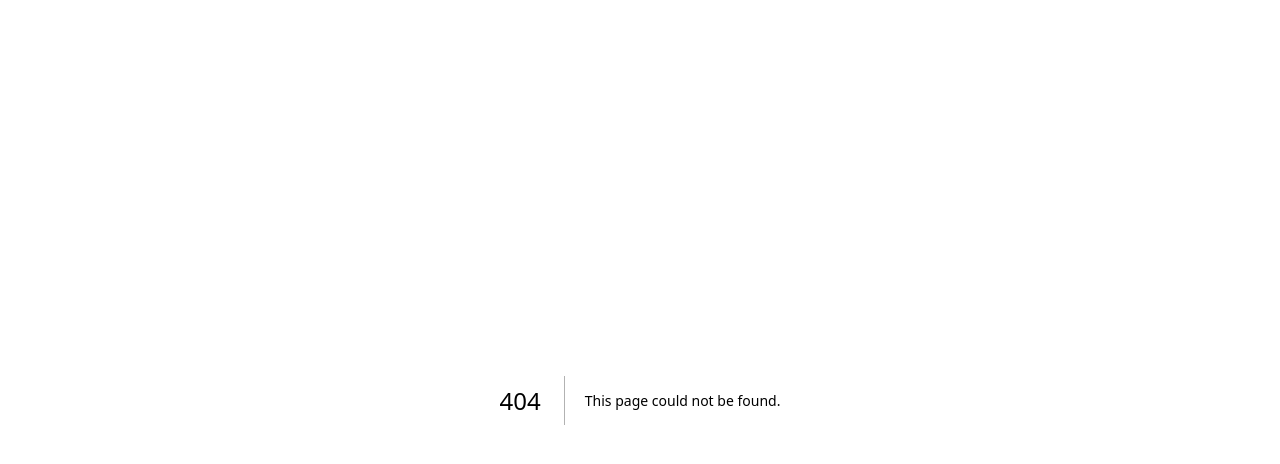
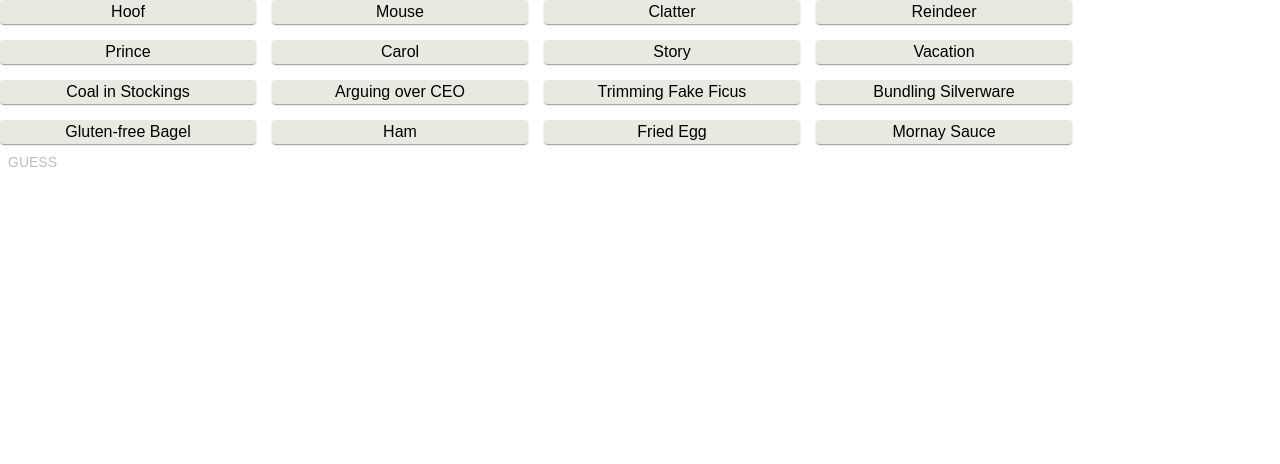
Before and after one commit to smb510/worm-puzzle, a Next.js app: page /connections in a window 1280 px wide. Before the commit this address had no page. Shown: the top 464 px of the page. Built offline with nearby package versions, Linux system fonts and the light colour scheme; what @mui/material-nextjs would draw is missing.

Commit message:
mostly working connections

```diff
--- /dev/null
+++ b/app/connections/Category.tsx
@@ -0,0 +1,16 @@
+import { Grid2, Paper } from "@mui/material"
+import { Category } from "./page"
+
+export default function CatRow({ category }: {
+    category: Category,
+}) {
+    return <Grid2 size={4} display="flex" key={category.color}>
+        <Paper
+            sx={{
+                textAlign: 'center',
+                backgroundColor: category.color,
+                color: "black",
+            }}
+        >{category.category}</Paper>
+    </Grid2 >
+}
--- /dev/null
+++ b/app/connections/Row.tsx
@@ -0,0 +1,14 @@
+"use client";
+
+import { TileData } from './Tile';
+import Tile from './Tile';
+import { Grid2 } from "@mui/material";
+
+export default function Row({ rowData, onTileSelected }: {
+    rowData: TileData[],
+    onTileSelected: (tile: TileData) => boolean
+}) {
+    return <Grid2 display="flex" size={4} columnGap={2}>
+        {rowData.map((v) => <Tile onSelected={onTileSelected} key={v.text} data={v} />)}
+    </Grid2>
+}
--- /dev/null
+++ b/app/connections/Tile.tsx
@@ -0,0 +1,39 @@
+"use client";
+import { Paper } from "@mui/material";
+import { Color } from "./page"
+
+export class TileData {
+    text: string;
+    row: number;
+    col: number;
+    color: Color;
+    selected: boolean;
+
+    constructor(text: string, row: number, col: number, color: Color, selected: boolean) {
+        this.text = text;
+        this.row = row;
+        this.col = col;
+        this.color = color;
+        this.selected = selected;
+    }
+}
+
+export default function Tile({ data, onSelected }: {
+    data: TileData,
+    onSelected: (data: TileData) => boolean
+}) {
+    return <Paper
+        sx={{
+            width: '20%',
+            textAlign: 'center',
+            backgroundColor: data.selected ? "#5a594f" : "#e9e9e1",
+            color: "black",
+        }}
+        onClick={(_) => {
+            data.selected = !data.selected
+            if (!onSelected(data)) {
+                data.selected = !data.selected
+            }
+        }}
+    >{data.text}</Paper>
+}
--- /dev/null
+++ b/app/connections/page.tsx
@@ -0,0 +1,200 @@
+"use client";
+import { Box, Button, Grid2 } from "@mui/material";
+import { TileData } from "./Tile";
+import Row from "./Row";
+import { useState } from 'react';
+import CatRow from "./Category";
+
+export enum Color {
+    Purple = "#B283C1",
+    Blue = "#b4c3eb",
+    Green = "#A3BE66",
+    Yellow = "#F5E07E",
+}
+
+export interface Category {
+    color: Color,
+    category: String
+}
+
+const categories: Category[] = [
+    {
+        color: Color.Purple,
+        category: "\"'Twas the night before christmas\" line-enders"
+    },
+    {
+        color: Color.Blue,
+        category: "Christmas _____"
+    },
+    {
+        color: Color.Green,
+        category: "Biddle Family Christmas Traditions"
+    },
+    {
+        color: Color.Yellow,
+        category: "Eggs Benedicts Substitutions"
+    }
+]
+
+
+const items = [
+    // purple
+    {
+        text: "Hoof",
+        color: Color.Purple
+    },
+    {
+        text: "Mouse",
+        color: Color.Purple
+    },
+    {
+        text: "Clatter",
+        color: Color.Purple
+    },
+    {
+        text: "Reindeer",
+        color: Color.Purple
+    },
+
+    // blue
+    {
+        text: "Prince",
+        color: Color.Blue
+    },
+    {
+        text: "Carol",
+        color: Color.Blue
+    },
+    {
+        text: "Story",
+        color: Color.Blue
+    },
+    {
+        text: "Vacation",
+        color: Color.Blue
+    },
+
+    // green
+    {
+        text: "Coal in Stockings",
+        color: Color.Green
+    },
+    {
+        text: "Arguing over CEO",
+        color: Color.Green
+    },
+    {
+        text: "Trimming Fake Ficus",
+        color: Color.Green
+    },
+    {
+        text: "Bundling Silverware",
+        color: Color.Green
+    },
+
+    // yellow
+    {
+        text: "Gluten-free Bagel",
+        color: Color.Yellow
+    },
+    {
+        text: "Ham",
+        color: Color.Yellow
+    },
+    {
+        text: "Fried Egg",
+        color: Color.Yellow
+    },
+    {
+        text: "Mornay Sauce",
+        color: Color.Yellow
+    },
+];
+
+function getData(): TileData[][] {
+    let board: TileData[][] = [];
+    for (let i = 0; i < 4; i++) {
+        let row: TileData[] = [];
+        for (let j = 0; j < 4; j++) {
+            let item = items[(i * 4) + j];
+            row.push(new TileData(item.text, i, j, item.color, false));
+        }
+        board.push(row);
+    }
+    return board;
+}
+
+function setItemSelected(tileData: TileData, board: TileData[][]): TileData[][] {
+    board[tileData.row][tileData.col] = tileData;
+    return board.slice();
+}
+
+function selectedCount(board: TileData[][]): number {
+    return board.flat().filter((it) => it.selected).length;
+}
+
+function guess(board: TileData[][]): boolean {
+    let guessColors = board.flat().filter((x) => x.selected).map((x) => x.color);
+    return new Set(guessColors).size == 1;
+}
+
+function getGuessColor(board: TileData[][]): Color {
+    return board.flat().filter((x) => x.selected).map((x) => x.color)[0];
+}
+
+
+function handleGuess(board: TileData[][]): [TileData[][], any] {
+    const color = getGuessColor(board);
+    const category = categories.find((p) => p["color"] == color)
+    const filteredTiles = board.flat().filter((p) => p.color != color);
+    let newBoard: TileData[][] = []
+    for (let i = 0; i < filteredTiles.length; i += 4) {
+        newBoard.push(filteredTiles.slice(i, i + 4))
+    }
+    return [newBoard, category];
+}
+
+function reset(board: TileData[][]): TileData[][] {
+    board.forEach((p) => p.forEach((q) => q.selected = false));
+    return board;
+}
+
+export default function Test() {
+    const [completedCategories, setCompleted] = useState(new Array<Category>());
+    const [board, setBoard] = useState(getData());
+    return <Box sx={{ flexGrow: 1 }}>
+        <Grid2 container rowSpacing={2} columns={4}>
+            {
+                completedCategories.map((cat) =>
+                    <CatRow category={cat} />
+                )
+            }
+            {board.map((row, index) =>
+                <Row key={index} rowData={row} onTileSelected={(tile) => {
+                    if (selectedCount(board) <= 4) {
+                        setBoard(setItemSelected(tile, board));
+                        return true;
+                    } else {
+                        return false;
+                    }
+                }
+                } />
+            )}
+        </Grid2>
+        <Button onClick={
+            (_) => {
+                if (guess(board)) {
+                    const [newBoard, newCategory] = handleGuess(board);
+                    setBoard(newBoard);
+                    completedCategories.push(newCategory);
+                    setCompleted(completedCategories.slice())
+                } else {
+                    setBoard(reset(board).slice());
+                }
+
+            }
+        }
+            disabled={selectedCount(board) != 4}>Guess</Button>
+    </Box >
+
+}
```
